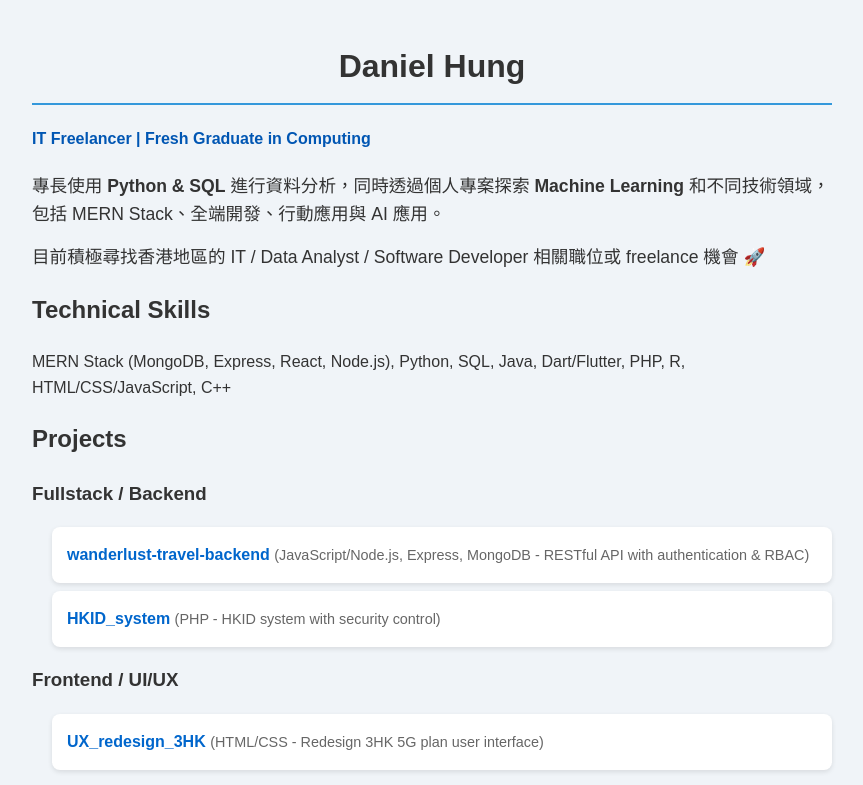
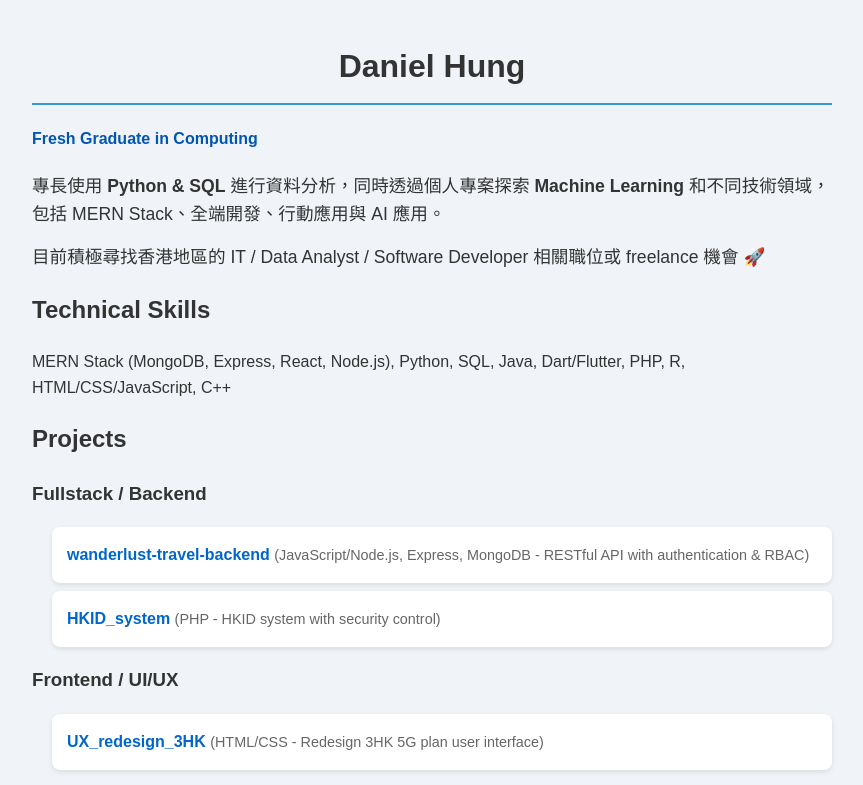
Before and after one commit to Daniel0u0/Daniel0u0.github.io, a plain HTML site: page index.html in a window 1280 px wide. Shown: the top 785 px of the page, without its empty margins (208-1071 px from the left). Drawn offline with Linux system fonts and the light colour scheme.

Commit message:
Update title and subtitle in index.html

```diff
--- a/index.html
+++ b/index.html
@@ -2,7 +2,7 @@
 <html lang="zh-HK">
 <head>
     <meta charset="UTF-8">
-    <title>Daniel Hung - IT Freelancer</title>
+    <title>Daniel Hung</title>
     <link rel="stylesheet" href="styles.css">
     <meta name="viewport" content="width=device-width, initial-scale=1.0">
     <style>
@@ -20,7 +20,7 @@
 <body>
     <header>
         <h1>Daniel Hung</h1>
-        <p class="highlight">IT Freelancer | Fresh Graduate in Computing</p>
+        <p class="highlight">Fresh Graduate in Computing</p>
     </header>
 
     <section class="intro">
```
